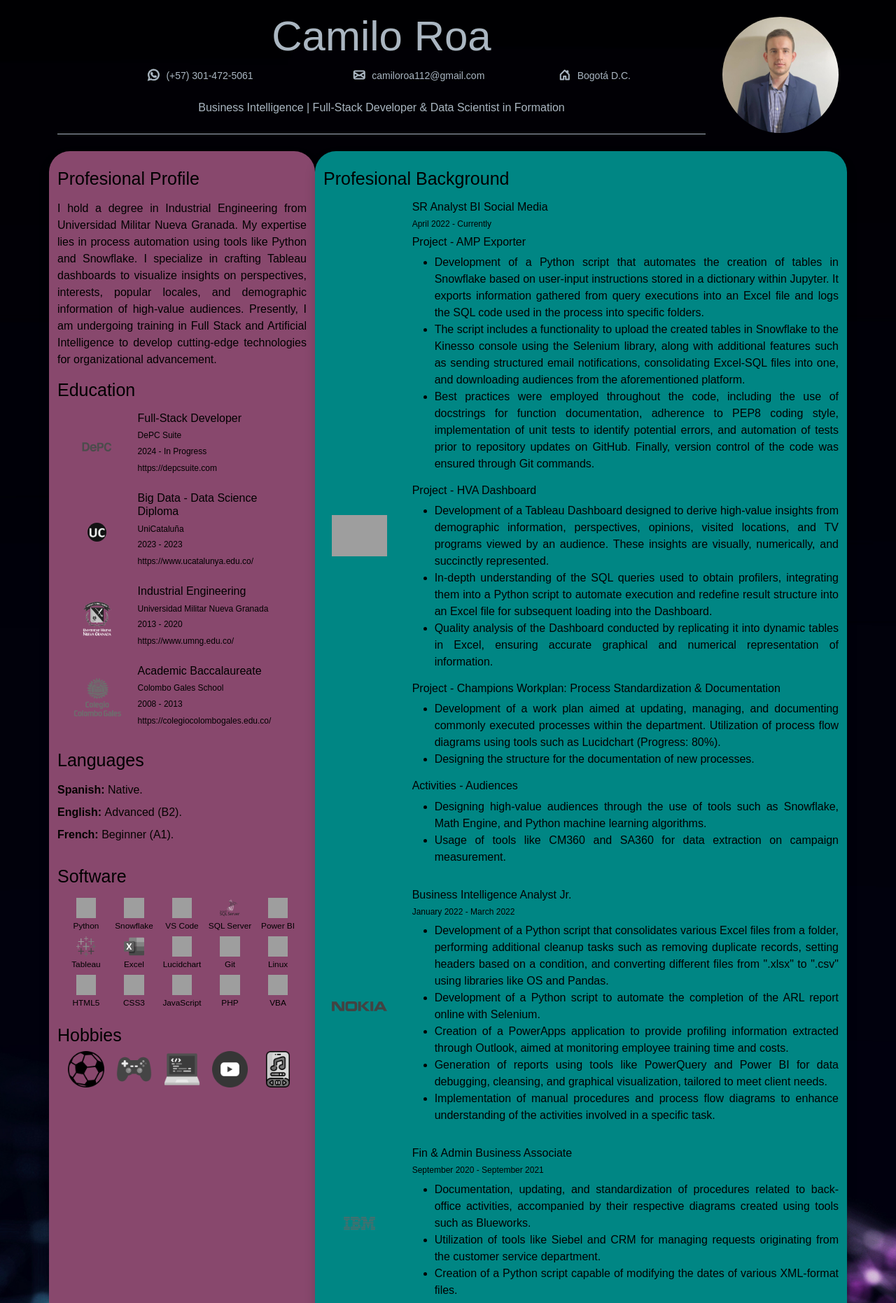
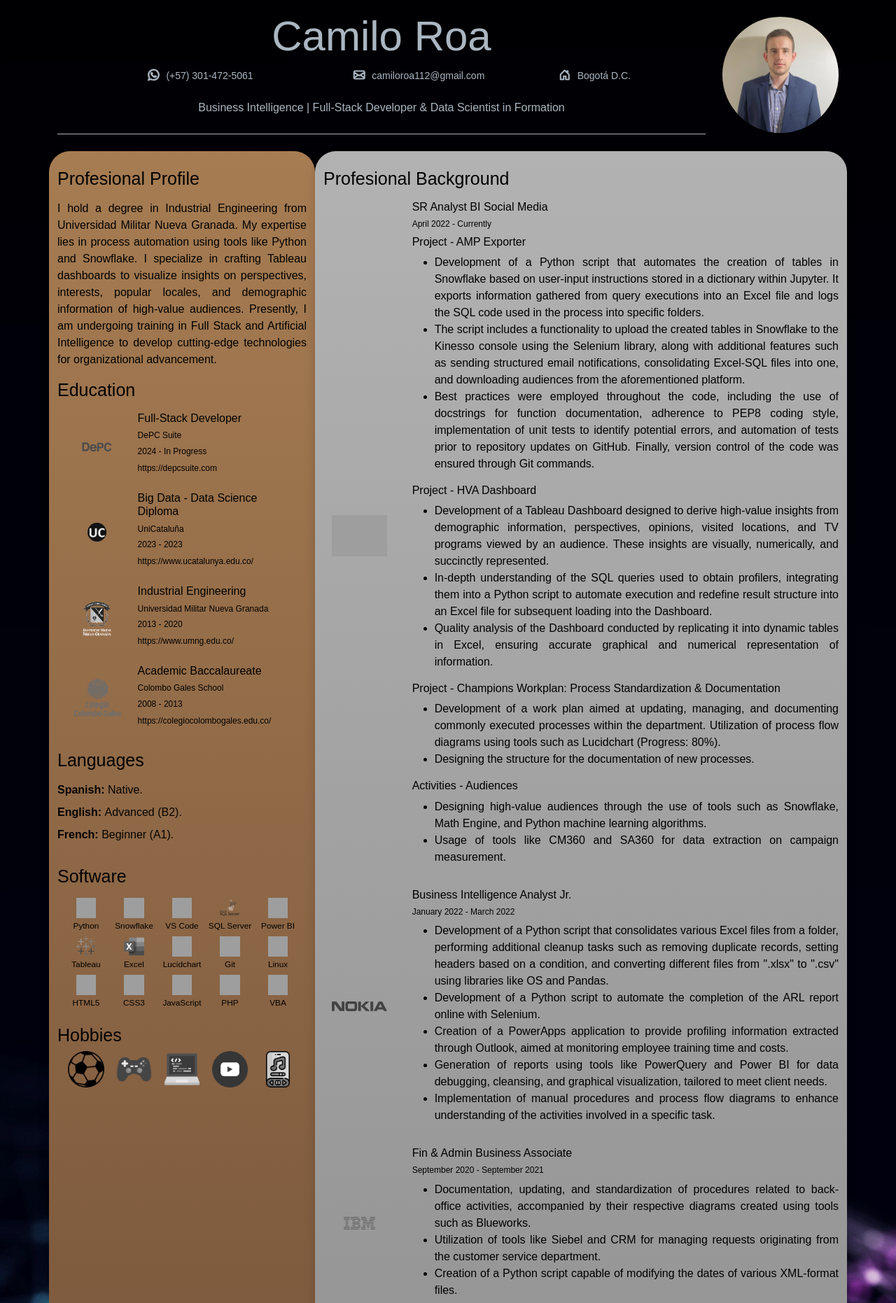
Before and after one commit to camiloroa112/website, a PHP site: page /curriculum.php in a window 1280 px wide. Shown: the part 57-1919 px from the top of the page at 70% size. Run offline with PHP 8.4, Linux system fonts and the light colour scheme; some libraries are stand-ins or nearby versions; some web fonts are replaced; grey boxes are pictures that could not be loaded.

Commit message:
Changed colors.

```diff
--- a/css/styles.css
+++ b/css/styles.css
@@ -314,13 +314,15 @@
 
 #profile-abilities .languages
 {
-    background-image: linear-gradient(70.5deg, rgb(136, 72, 109) 23.5%, rgb(136, 72, 109) 91.3%);
+    background-image: linear-gradient(to bottom, #a67c52 0%, #6f4e37 100%);
+    /* background-image: linear-gradient(70.5deg, rgb(136, 72, 109) 23.5%, rgb(136, 72, 109) 91.3%); */
 }
 
 #profile-abilities .professional-background
 {
     text-align: justify;
-    background-image: linear-gradient(70.5deg, rgba(0,134,132,1) 23.5%, rgba(0,134,132,1) 91.3%);
+    background-image: linear-gradient(to bottom, #b2b2b2 0%, #8b8b8b 100%);
+    /* background-image: linear-gradient(70.5deg, rgba(0,134,132,1) 23.5%, rgba(0,134,132,1) 91.3%); */
 }
 
 
```
Also changed, not shown: about-me.php (+4 -4 lines).
